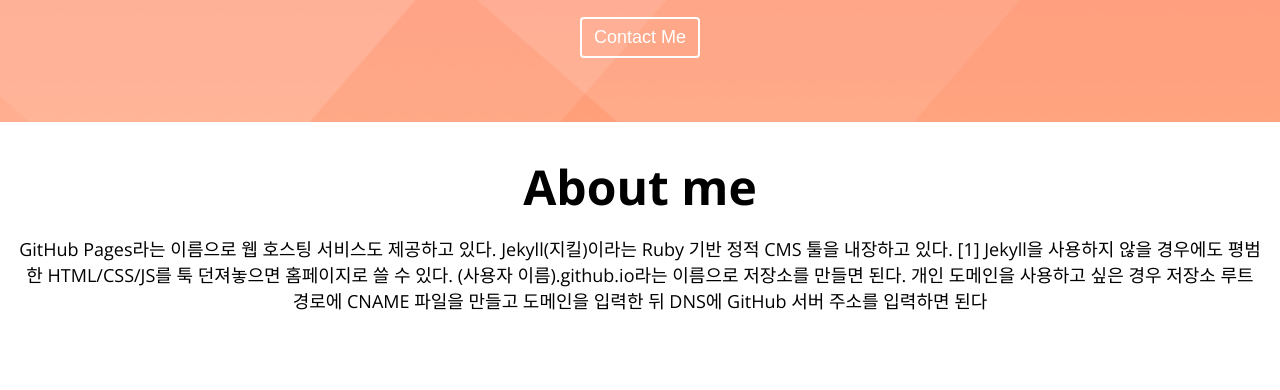
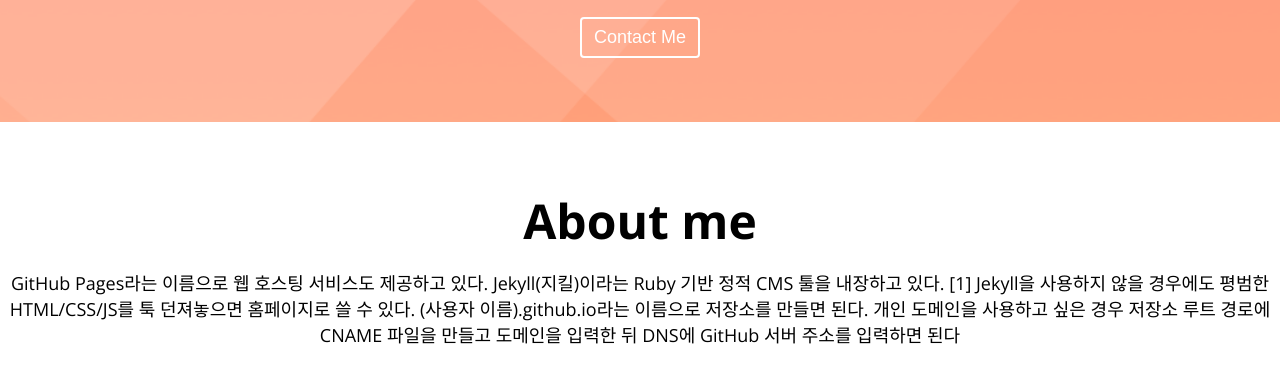
Before and after one commit to Kimginam97/portfolio, a plain HTML site: page index.html in a window 1280 px wide. Shown: the part 590-980 px from the top of the page. Drawn offline with nearby package versions, Linux system fonts and the light colour scheme.

Commit message:
Last touch end

```diff
--- a/style.css
+++ b/style.css
@@ -178,7 +178,7 @@ button{
 
 /* Section common */
 .section{
-    padding: 16px;
+    padding-top: 50px;
     text-align: center;
     margin: auto;
 }
```
